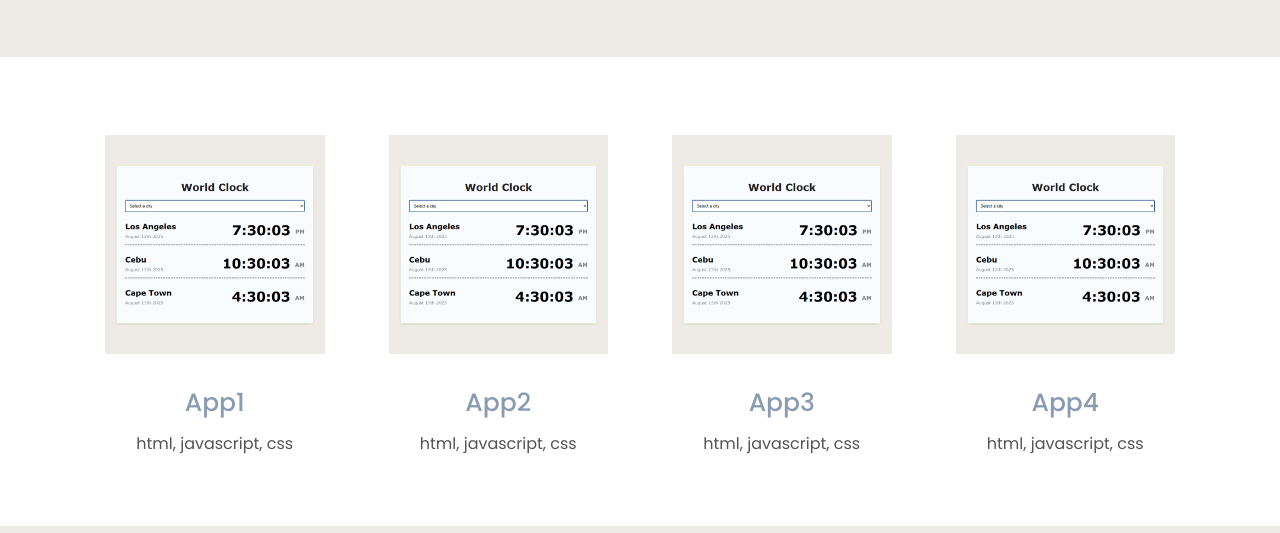
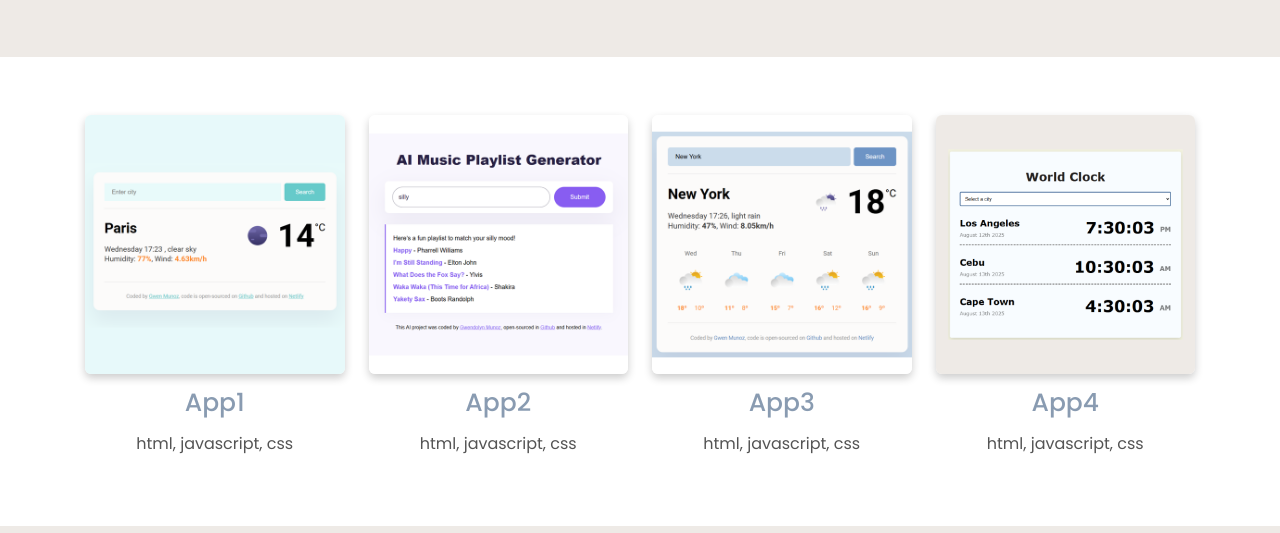
Before and after one commit to GwenCodes/portfolio-shecode-gwen, a website: page work.html in a window 1280 px wide. Shown: the part 267-800 px from the top of the page. Drawn offline with nearby package versions, Linux system fonts and the light colour scheme.

Commit message:
Added project images

```diff
--- a/portfolio.css
+++ b/portfolio.css
@@ -210,7 +210,6 @@ nav li a:hover {
 
 .project-image {
   display: flex;
-  padding: 20px;
   margin: 10px auto;
 }
 
--- a/work.html
+++ b/work.html
@@ -53,9 +53,9 @@
       <div class="block row gx-4 gy-4">
         <div class="col-md-3">
           <img
-            src="/images/world-clock-app.png"
+            src="images\daily-forecast.png"
             alt="project-image"
-            class="project-image img-fluid rounded center-align" />
+            class="project-image img-fluid rounded center-align shadow-img" />
           <h2 class="app-heading mb-1 mt-2 text-center">
             <a href="">App1</a>
           </h2>
@@ -63,9 +63,9 @@
         </div>
         <div class="col-md-3">
           <img
-            src="/images/world-clock-app.png"
+            src="/images/ai-music-generator.png"
             alt="project-image"
-            class="project-image img-fluid rounded center-align" />
+            class="project-image img-fluid rounded center-align shadow-img" />
           <h2 class="app-heading mb-1 mt-2 text-center">
             <a href="">App2</a>
           </h2>
@@ -73,9 +73,9 @@
         </div>
         <div class="col-md-3">
           <img
-            src="/images/world-clock-app.png"
+            src="/images/weekly-forecast.png"
             alt="project-image"
-            class="project-image img-fluid rounded center-align" />
+            class="project-image img-fluid rounded center-align shadow-img" />
           <h2 class="app-heading mb-1 mt-2 text-center">
             <a href="">App3</a>
           </h2>
@@ -85,7 +85,7 @@
           <img
             src="/images/world-clock-app.png"
             alt="project-image"
-            class="project-image img-fluid rounded center-align" />
+            class="project-image img-fluid rounded center-align shadow-img" />
           <h2 class="app-heading mb-1 mt-2 text-center">
             <a href="">App4</a>
           </h2>
```
Also changed, not shown: images/Latest.png (added), images/ai-music-generator.png (added), images/daily-forecast.png (added), images/more-to-come.png (added), images/weekly-forecast.png (added), images/world-clock.png (added).
